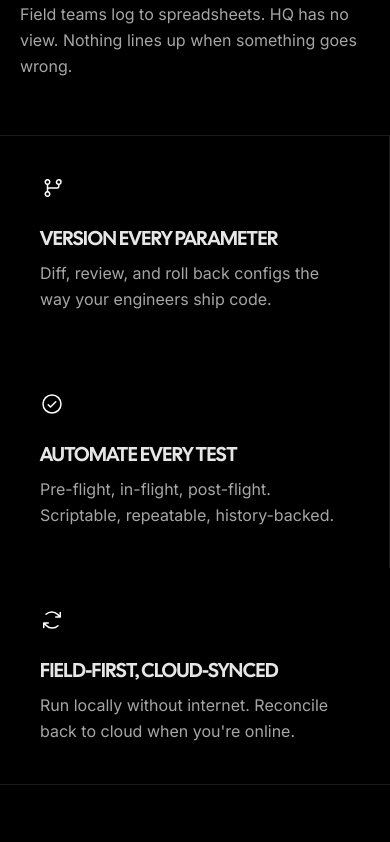
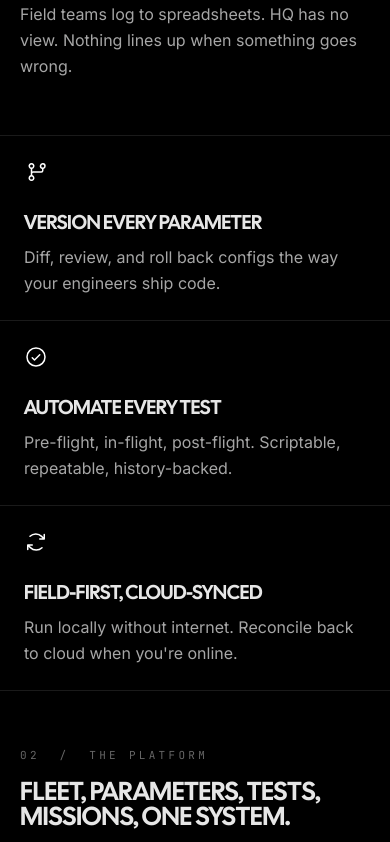
Before and after one commit to omri-i-b/airogistic-site, a Next.js app: page / in a window 390 px wide. Shown: the part 1560-2402 px from the top of the page. Built offline with nearby package versions, Linux system fonts and the light colour scheme; no server answers.

Commit message:
Mobile: card separators flip to horizontal; drop Patented badge from home

```diff
--- a/src/components/landing/feature-cards.tsx
+++ b/src/components/landing/feature-cards.tsx
@@ -28,10 +28,11 @@ export function FeatureCards() {
       <div className="mx-auto grid max-w-[1680px] grid-cols-1 sm:grid-cols-2 lg:grid-cols-3">
         {cards.map((card, i) => {
           const Icon = card.icon;
+          const last = i === cards.length - 1;
           return (
             <div
               key={card.title}
-              className={`p-10 ${i < cards.length - 1 ? "border-r border-white/10" : ""}`}
+              className={`p-6 sm:p-8 lg:p-10 ${last ? "" : "border-b border-white/10 lg:border-r lg:border-b-0"}`}
             >
               <Icon className="h-6 w-6 text-white" weight="regular" />
               <h3 className="mt-6 font-display text-xl font-bold tracking-tight uppercase">
--- a/src/components/landing/roadmap.tsx
+++ b/src/components/landing/roadmap.tsx
@@ -28,7 +28,6 @@ export function Roadmap() {
   return (
     <section className="border-b border-white/10 bg-black">
       <div className="mx-auto max-w-[1680px] px-5 md:px-8 lg:px-12 py-14 md:py-18 lg:py-20">
-        <div className="flex items-end justify-between">
         <div>
           <p className="font-mono text-[11px] tracking-[0.3em] text-white/40 uppercase">
             03 &nbsp;/&nbsp; The Hardware
@@ -36,10 +35,6 @@ export function Roadmap() {
           <h2 className="mt-4 max-w-3xl font-display text-[26px] md:text-[34px] lg:text-[44px] leading-[0.95] font-bold tracking-[-0.02em] uppercase">
             The other half of the platform.
           </h2>
-          </div>
-          <span className="font-mono text-[11px] tracking-[0.3em] text-white/40 uppercase">
-            Patented &nbsp;·&nbsp; Austin TX
-          </span>
         </div>
 
         <div className="mt-12">
```
Lines whose indentation alone changed are shown as unchanged.
